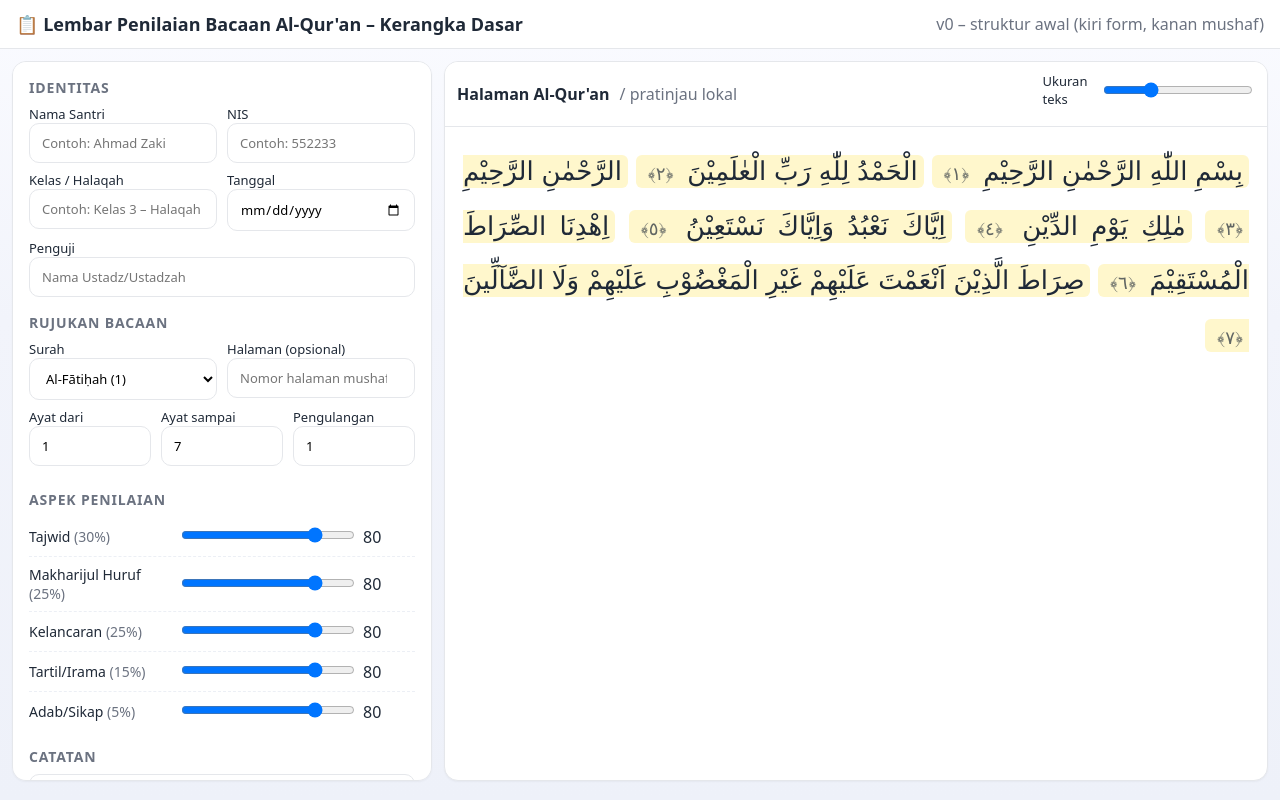
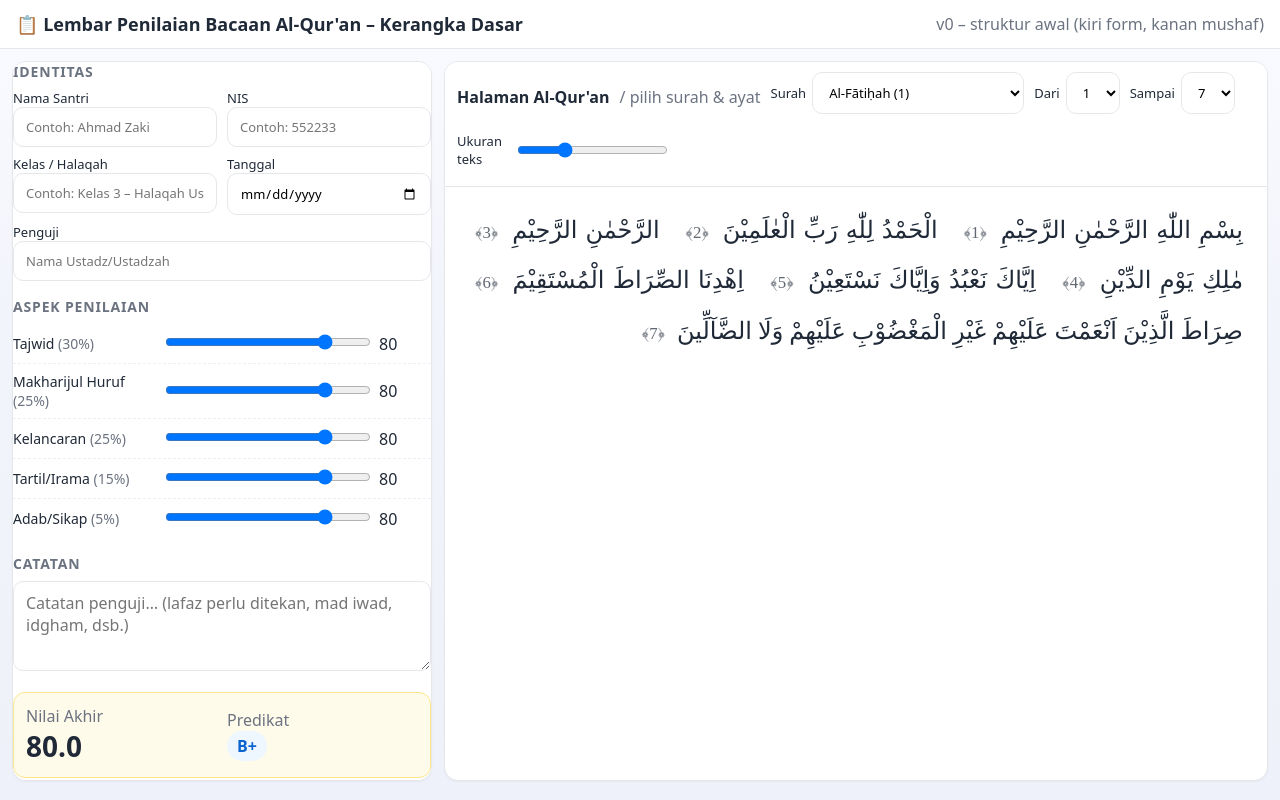
Before and after one commit to digitalmtq/psb, a plain HTML site: page index.html in a window 1280 px wide. Drawn offline with Linux system fonts and the light colour scheme.

Commit message:
Update index.html

```diff
--- a/index.html
+++ b/index.html
@@ -33,6 +33,7 @@
       height:calc(100vh - 56px);
       display:grid;
       grid-template-columns: minmax(320px, 420px) 1fr;
+      grid-template-areas: "form mushaf";
       gap:12px; padding:12px;
     }
     .panel{
@@ -40,7 +41,10 @@
       box-shadow: 0 1px 2px rgba(0,0,0,.04);
       overflow:auto;
     }
-    .panel .inner{padding:16px}
+    $1
+    /* Grid area mapping so we can reorder on mobile */
+    #formPanel{grid-area:form}
+    #mushafPanel{grid-area:mushaf}
     .section{margin-bottom:16px}
     .section h3{margin:0 0 8px; font-size:14px; text-transform:uppercase; letter-spacing:.06em; color:var(--muted)}
     label{display:block; font-size:13px; margin-bottom:8px}
@@ -80,7 +84,14 @@
     .muted{color:var(--muted)}
 
     @media (max-width: 920px){
-      .container{grid-template-columns: 1fr}
+      .container{
+        grid-template-columns: 1fr;
+        grid-template-areas:
+          "mushaf"
+          "form";
+      }
+      .mushaf-area{font-size:24px}
+    }
       .mushaf-area{font-size:24px}
     }
   </style>
@@ -118,35 +129,6 @@
             <input type="text" id="penguji" placeholder="Nama Ustadz/Ustadzah" />
           </label>
         </div>
-
-        <!-- Rujukan bacaan -->
-        <div class="section">
-          <h3>Rujukan Bacaan</h3>
-          <div class="grid-2">
-            <label>Surah
-              <select id="surahSelectLeft">
-                <option value="al-fatihah">Al‑Fātiḥah (1)</option>
-                <option value="al-baqarah">Al‑Baqarah (2)</option>
-                <option value="an-nas">An‑Nās (114)</option>
-              </select>
-            </label>
-            <label>Halaman (opsional)
-              <input type="number" id="halaman" placeholder="Nomor halaman mushaf" min="1" />
-            </label>
-          </div>
-          <div class="grid-3">
-            <label>Ayat dari
-              <input type="number" id="ayatDari" min="1" value="1" />
-            </label>
-            <label>Ayat sampai
-              <input type="number" id="ayatSampai" min="1" value="7" />
-            </label>
-            <label>Pengulangan
-              <input type="number" id="pengulangan" min="1" value="1" />
-            </label>
-          </div>
-        </div>
-
         <!-- Aspek Penilaian (contoh rubrik sederhana) -->
         <div class="section">
           <h3>Aspek Penilaian</h3>
@@ -208,23 +190,26 @@
     <section class="panel" id="mushafPanel" aria-label="Halaman Mushaf">
       <div class="mushaf-header">
         <strong>Halaman Al‑Qur'an</strong>
-        <span class="muted">/ pratinjau lokal</span>
+        <span class="muted">/ pilih surah & ayat</span>
+        <label style="display:flex; align-items:center; gap:6px; font-size:13px">Surah
+          <select id="surahSelect">
+            <option value="1">Al‑Fātiḥah (1)</option>
+            <option value="2">Al‑Baqarah (2) — demo 1–5</option>
+            <option value="114">An‑Nās (114)</option>
+          </select>
+        </label>
+        <label style="display:flex; align-items:center; gap:6px; font-size:13px">Dari
+          <select id="ayahFrom"></select>
+        </label>
+        <label style="display:flex; align-items:center; gap:6px; font-size:13px">Sampai
+          <select id="ayahTo"></select>
+        </label>
         <span style="flex:1"></span>
         <label style="display:flex; align-items:center; gap:6px; font-size:13px">Ukuran teks
           <input type="range" id="fontScale" min="20" max="40" value="26" />
         </label>
       </div>
-      <div class="mushaf-area" id="mushafArea">
-        <!-- Contoh konten Surah Al‑Fātiḥah (untuk kerangka). Bisa diganti dengan embed/iframe di versi lanjut) -->
-        <div id="mushaf-al-fatihah">
-          <span class="ayah" data-ayah="1">بِسْمِ اللّٰهِ الرَّحْمٰنِ الرَّحِيْمِ <span class="ayah-num">﴿١﴾</span></span>
-          <span class="ayah" data-ayah="2">الْحَمْدُ لِلّٰهِ رَبِّ الْعٰلَمِيْنَ <span class="ayah-num">﴿٢﴾</span></span>
-          <span class="ayah" data-ayah="3">الرَّحْمٰنِ الرَّحِيْمِ <span class="ayah-num">﴿٣﴾</span></span>
-          <span class="ayah" data-ayah="4">مٰلِكِ يَوْمِ الدِّيْنِ <span class="ayah-num">﴿٤﴾</span></span>
-          <span class="ayah" data-ayah="5">اِيَّاكَ نَعْبُدُ وَاِيَّاكَ نَسْتَعِيْنُ <span class="ayah-num">﴿٥﴾</span></span>
-          <span class="ayah" data-ayah="6">اِهْدِنَا الصِّرَاطَ الْمُسْتَقِيْمَ <span class="ayah-num">﴿٦﴾</span></span>
-          <span class="ayah" data-ayah="7">صِرَاطَ الَّذِيْنَ اَنْعَمْتَ عَلَيْهِمْ غَيْرِ الْمَغْضُوْبِ عَلَيْهِمْ وَلَا الضَّآلِّينَ <span class="ayah-num">﴿٧﴾</span></span>
-        </div>
+      <div class="mushaf-area" id="mushafArea"></div>
         <div id="mushaf-placeholder" class="muted" style="display:none">Konten mushaf untuk surah ini belum diisi. (Kerangka)</div>
       </div>
     </section>
@@ -279,49 +264,100 @@
       return 'D';
     }
 
-    // ====== Kontrol Mushaf (font size, highlight ayat) ======
+    // ====== Mushaf controls (font size + dropdown surah/ayat) ======
     const fontSlider = $('#fontScale');
     const mushafArea = $('#mushafArea');
-    fontSlider?.addEventListener('input', ()=>{
-      const px = +fontSlider.value || 26;
-      mushafArea.style.fontSize = px + 'px';
+
+    const QURAN = {
+      "1": { name: "Al‑Fātiḥah", total: 7, ayat: [
+        "بِسْمِ اللّٰهِ الرَّحْمٰنِ الرَّحِيْمِ",
+        "الْحَمْدُ لِلّٰهِ رَبِّ الْعٰلَمِيْنَ",
+        "الرَّحْمٰنِ الرَّحِيْمِ",
+        "مٰلِكِ يَوْمِ الدِّيْنِ",
+        "اِيَّاكَ نَعْبُدُ وَاِيَّاكَ نَسْتَعِيْنُ",
+        "اِهْدِنَا الصِّرَاطَ الْمُسْتَقِيْمَ",
+        "صِرَاطَ الَّذِيْنَ اَنْعَمْتَ عَلَيْهِمْ غَيْرِ الْمَغْضُوْبِ عَلَيْهِمْ وَلَا الضَّآلِّينَ"
+      ]},
+      "2": { name: "Al‑Baqarah", total: 5, ayat: [
+        "الٓمٓ",
+        "ذَٰلِكَ الْكِتَابُ لَا رَيْبَ ۛ فِيهِ ۛ هُدًى لِّلْمُتَّقِينَ",
+        "الَّذِينَ يُؤْمِنُونَ بِالْغَيْبِ وَيُقِيمُونَ الصَّلَاةَ وَمِمَّا رَزَقْنَاهُمْ يُنفِقُونَ",
+        "وَالَّذِينَ يُؤْمِنُونَ بِمَا أُنزِلَ إِلَيْكَ وَمَا أُنزِلَ مِن قَبْلِكَ وَبِالْآخِرَةِ هُمْ يُوقِنُونَ",
+        "أُولَٰئِكَ عَلَىٰ هُدًى مِّن رَّبِّهِمْ وَأُولَٰئِكَ هُمُ الْمُفْلِحُونَ"
+      ]},
+      "114": { name: "An‑Nās", total: 6, ayat: [
+        "قُلْ أَعُوذُ بِرَبِّ النَّاسِ",
+        "مَلِكِ النَّاسِ",
+        "إِلَٰهِ النَّاسِ",
+        "مِن شَرِّ الْوَسْوَاسِ الْخَنَّاسِ",
+        "الَّذِي يُوَسْوِسُ فِي صُدُورِ النَّاسِ",
+        "مِنَ الْجِنَّةِ وَالنَّاسِ"
+      ]}
+    };
+
+    function optionRange(n){ return Array.from({length:n}, (_,i)=>i+1); }
+
+    function populateAyahSelects(sid){
+      const meta = QURAN[sid];
+      const fromSel = $('#ayahFrom');
+      const toSel = $('#ayahTo');
+      const total = meta?.total || 0;
+      const makeOpts = (arr) => arr.map(v => `<option value="${v}">${v}</option>`).join("");
+      fromSel.innerHTML = makeOpts(optionRange(total));
+      toSel.innerHTML = makeOpts(optionRange(total));
+      fromSel.value = "1";
+      toSel.value = String(total || 1);
+    }
+
+    function renderMushaf(){
+      const sid = $('#surahSelect').value;
+      const from = +$('#ayahFrom').value || 1;
+      let to = +$('#ayahTo').value || from;
+      if (to < from) { to = from; $('#ayahTo').value = String(to); }
+      const meta = QURAN[sid];
+      const ayat = meta?.ayat || [];
+      const clip = ayat.slice(from - 1, to);
+      if (!clip.length) {
+        mushafArea.innerHTML = `<div class="muted">Konten mushaf belum tersedia untuk rentang ini.</div>`;
+        return;
+      }
+      mushafArea.innerHTML = clip.map((t, i) => {
+        const num = from + i;
+        return `<span class="ayah" data-ayah="${num}">${t} <span class="ayah-num">﴿${num}﴾</span></span> `;
+      }).join("");
+    }
+
+    fontSlider?.addEventListener("input", () => {
+      mushafArea.style.fontSize = (+fontSlider.value || 26) + "px";
     });
 
-    function highlightAyat(){
-      const dari = +$('#ayatDari').value || 1;
-      const sampai = +$('#ayatSampai').value || dari;
-      $$('.ayah', mushafArea).forEach(el=> el.classList.remove('highlight'));
-      $$('.ayah', mushafArea).forEach(el=>{
-        const a = +el.getAttribute('data-ayah');
-        if(a>=dari && a<=sampai) el.classList.add('highlight');
-      });
-    }
+    $('#surahSelect').addEventListener('change', ()=>{
+      const sid = $('#surahSelect').value;
+      populateAyahSelects(sid);
+      renderMushaf();
+    });
+    $('#ayahFrom').addEventListener('change', renderMushaf);
+    $('#ayahTo').addEventListener('change', renderMushaf);
 
-    $('#ayatDari').addEventListener('input', highlightAyat);
-    $('#ayatSampai').addEventListener('input', highlightAyat);
-    highlightAyat();
-
-    // Ganti surah (kerangka sederhana: contoh hanya Al‑Fatihah)
-    $('#surahSelectLeft').addEventListener('change', (e)=>{
-      const val = e.target.value;
-      const hasFatihah = (val === 'al-fatihah');
-      $('#mushaf-al-fatihah').style.display = hasFatihah ? 'block' : 'none';
-      $('#mushaf-placeholder').style.display = hasFatihah ? 'none' : 'block';
-    });
+    // init
+    (function initMushaf(){
+      $('#surahSelect').value = "1";
+      populateAyahSelects("1");
+      renderMushaf();
+    })();
 
     // ====== Aksi tombol ======
     $('#btnReset').addEventListener('click', ()=>{
-      document.querySelector('#formPanel form')?.reset?.(); // antisipasi kalau nanti dibungkus <form>
-      // reset manual yang ada sekarang
+      document.querySelector('#formPanel form')?.reset?.();
       ['rTajwid','rMakharij','rLancar','rTartil','rAdab'].forEach(id=>{ const el=$('#'+id); if(el){ el.value=80; el.dispatchEvent(new Event('input')); }});
       $('#catatan').value='';
-      $('#surahSelectLeft').value='al-fatihah';
-      $('#ayatDari').value=1; $('#ayatSampai').value=7; highlightAyat();
-      $('#halaman').value=''; $('#pengulangan').value=1;
+      $('#surahSelect').value='1';
+      populateAyahSelects('1');
+      renderMushaf();
     });
 
     $('#btnSimpan').addEventListener('click', ()=>{
-      // Kerangka: kumpulkan data dan log. (Nanti bisa diarahkan ke API/LocalStorage)
+      const surahId = $('#surahSelect').value;
       const data = {
         identitas: {
           nama: $('#namaSantri').value.trim(),
@@ -331,11 +367,10 @@
           penguji: $('#penguji').value.trim(),
         },
         bacaan: {
-          surah: $('#surahSelectLeft').value,
-          halaman: $('#halaman').value,
-          ayatDari: +$('#ayatDari').value || 1,
-          ayatSampai: +$('#ayatSampai').value || 1,
-          pengulangan: +$('#pengulangan').value || 1,
+          surahId,
+          surah: QURAN[surahId]?.name || '',
+          ayatDari: +$('#ayahFrom').value || 1,
+          ayatSampai: +$('#ayahTo').value || 1,
         },
         nilai: {
           tajwid: +$('#rTajwid').value || 0,
@@ -350,7 +385,6 @@
         dibuat: new Date().toISOString(),
       };
       console.log('[KERANGKA] Data penilaian:', data);
-      // Placeholder umpan balik
       const btn = $('#btnSimpan');
       btn.disabled = true; btn.textContent = 'Tersimpan (dummy)…';
       setTimeout(()=>{ btn.disabled=false; btn.textContent='Simpan'; }, 1000);
```
